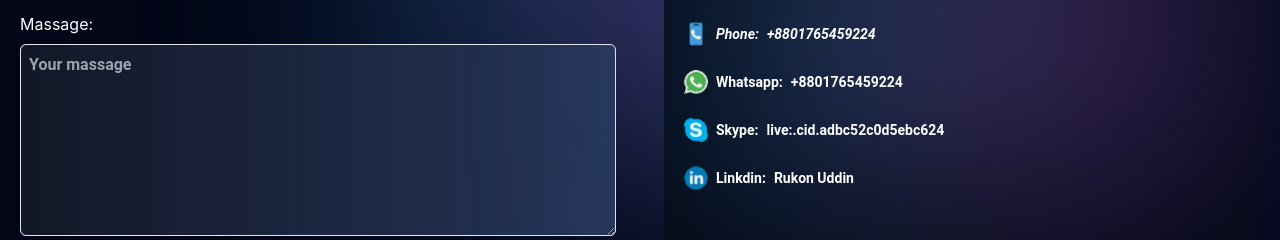
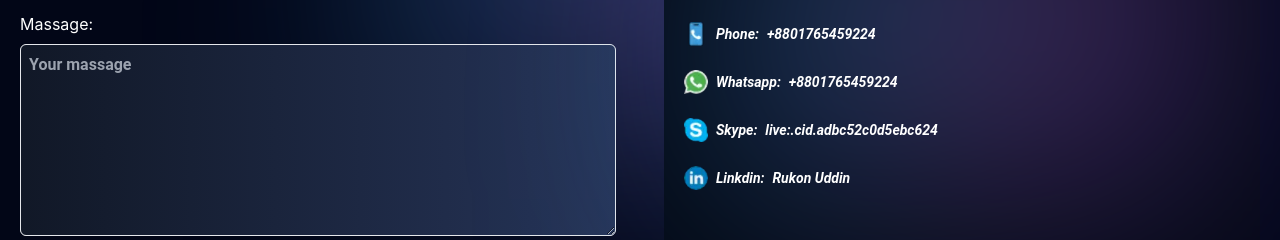
Before and after one commit to rukonpro/portfolio, a React (Create React App) app: page / in a window 1280 px wide. Shown: the part 5620-5860 px from the top of the page. Built offline with nearby package versions, Linux system fonts and the light colour scheme.

Commit message:
img size set

```diff
--- a/src/Components/Contact.js
+++ b/src/Components/Contact.js
@@ -163,27 +163,27 @@ const Contact = () => {
                                     </span>
                                 </address>
                                 <br />
-                                <h5 className="text-white text-sm font-bold font-['Roboto'] flex items-center gap-2">
+                                <address className="text-white text-sm font-bold font-['Roboto'] flex items-center gap-2">
                                     <img src={Whatsapp ||undefined} height="100%" width="100%" alt="PhoneIcon" className='h-6 w-6' loading="lazy"/>Whatsapp:
                                     <span>
                                         <a className="text-white text-sm font-bold font-['Roboto']"
                                             href="tel:+8801765459224">+8801765459224</a>
                                     </span>
-                                </h5>
+                                </address>
                                 <br />
-                                <h5 className="text-white text-sm font-bold font-['Roboto'] flex items-center gap-2">
+                                <address className="text-white text-sm font-bold font-['Roboto'] flex items-center gap-2">
                                     <img src={SkypeIcon ||undefined} height="100%" width="100%" alt="SkypeIcon" className='h-6 w-6' loading="lazy"/> Skype: <span>
                                         <a className="text-white text-sm font-bold font-['Roboto']"
                                             href="https://join.skype.com/invite/yXu1Kxuk8hZF?fbclid=IwAR0_F5FZQG1sYISeOdnT_dB3PTJqS1bxp4OOI590YbfpZE9gGmw4rs_pYYU"> live:.cid.adbc52c0d5ebc624</a>
                                     </span>
-                                </h5>
+                                </address>
                                 <br />
-                                <h5 className="text-white text-sm font-bold font-['Roboto'] flex items-center gap-2">
+                                <address className="text-white text-sm font-bold font-['Roboto'] flex items-center gap-2">
                                     <img src={LinkdinIcon ||undefined} height="100%" width="100%" alt="SkypeIcon" className='h-6 w-6' loading="lazy"/> Linkdin: <span>
                                         <a className="text-white text-sm font-bold font-['Roboto']"
                                             href="https://join.skype.com/invite/yXu1Kxuk8hZF?fbclid=IwAR0_F5FZQG1sYISeOdnT_dB3PTJqS1bxp4OOI590YbfpZE9gGmw4rs_pYYU"> Rukon Uddin</a>
                                     </span>
-                                </h5>
+                                </address>
                             </div>
                         </div>
                     </div>
```
